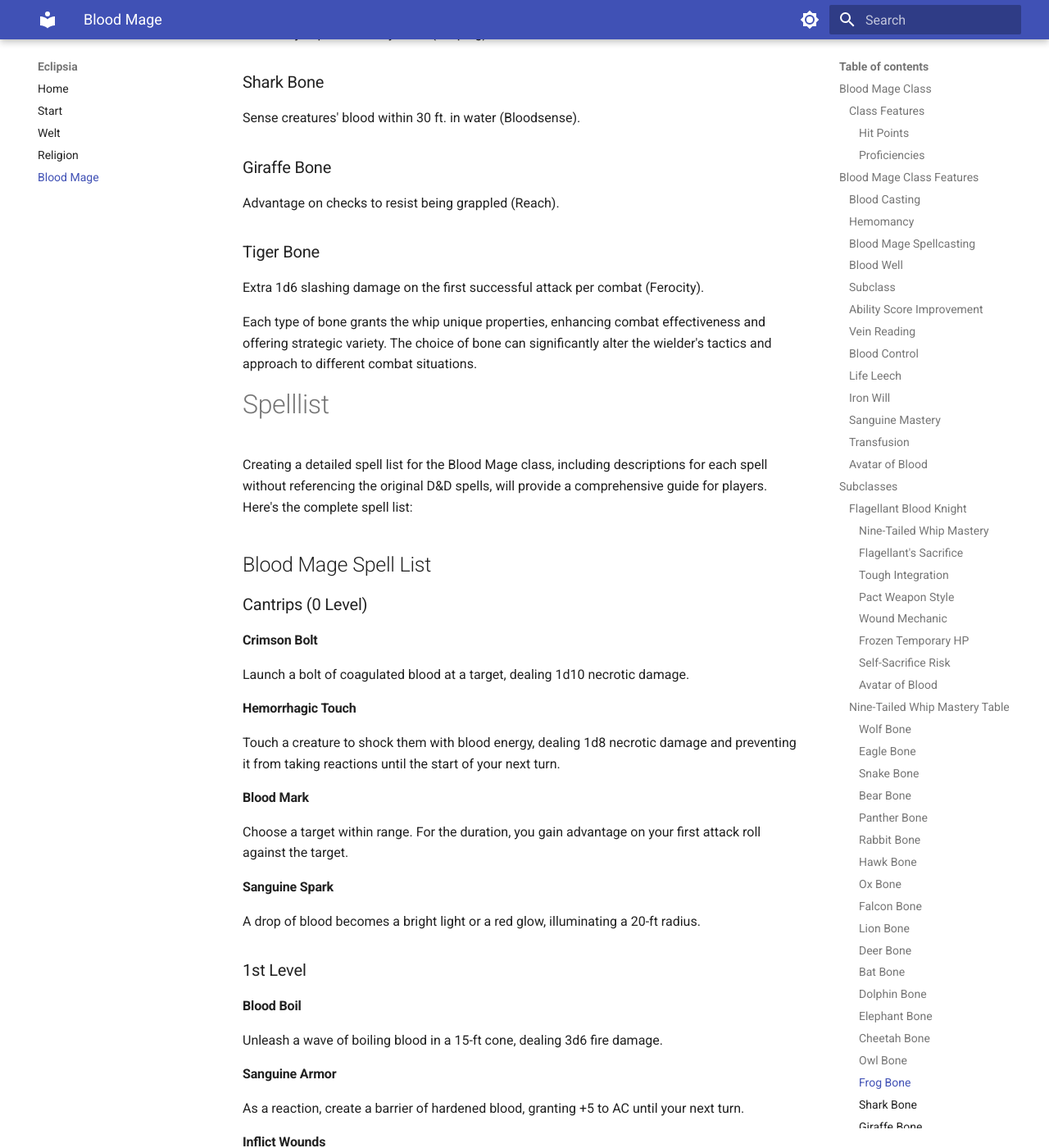
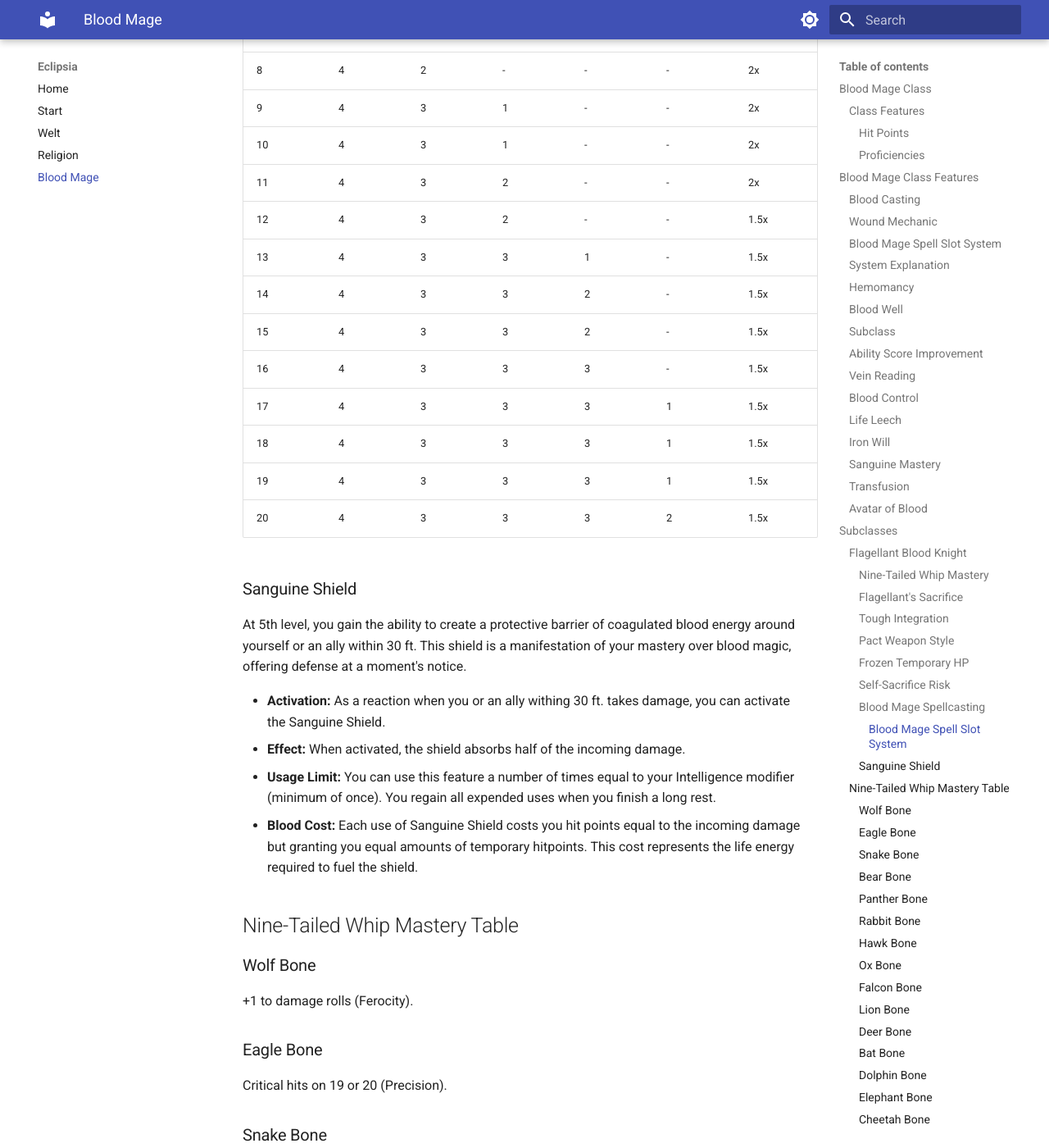
Before and after one commit to sleien/eclipsia, an MkDocs documentation site: the page built from docs/bloodmage.md, in a window 1280 px wide and 1400 px high, scrolled down 6185 px. Shown: the whole window at 82% size. Built offline with MkDocs 1.6.1 and Material for MkDocs 9.7.7, drawn with Linux system fonts in a browser that asks for light colours; some of the changed text lies outside the part shown.

Commit message:
blood mage update

```diff
--- a/docs/bloodmage.md
+++ b/docs/bloodmage.md
@@ -41,13 +41,47 @@
 | 20    | Avatar of Blood                |
 
 ### Blood Casting
-You use your own life force to fuel your spells. The HP cost of a spell is equal to your level times the spell's level.
+You use your own life force to fuel your spells. The HP cost of a spell is equal to your level times the spell's level. Learning two new spells for each level.
+
+### Wound Mechanic
+Risk of deep wounds on self-inflicted damage, with a d20 roll determining effects.
+
+### Blood Mage Spell Slot System
+
+| Level | 1st | 2nd | 3rd | 4th | 5th | 6th | 7th | 8th | 9th | HP Cost Multiplier Beyond Limit |
+|-------|-----|-----|-----|-----|-----|-----|-----|-----|-----|---------------------------------|
+| 1     | 2   | -   | -   | -   | -   | -   | -   | -   | -   | 3x                              |
+| 2     | 3   | -   | -   | -   | -   | -   | -   | -   | -   | 3x                              |
+| 3     | 4   | 2   | -   | -   | -   | -   | -   | -   | -   | 3x                              |
+| 4     | 4   | 3   | -   | -   | -   | -   | -   | -   | -   | 2.5x                            |
+| 5     | 4   | 3   | 2   | -   | -   | -   | -   | -   | -   | 2.5x                            |
+| 6     | 4   | 3   | 3   | -   | -   | -   | -   | -   | -   | 2.5x                            |
+| 7     | 4   | 3   | 3   | 1   | -   | -   | -   | -   | -   | 2.5x                            |
+| 8     | 4   | 3   | 3   | 2   | -   | -   | -   | -   | -   | 2x                              |
+| 9     | 4   | 3   | 3   | 3   | 1   | -   | -   | -   | -   | 2x                              |
+| 10    | 4   | 3   | 3   | 3   | 2   | -   | -   | -   | -   | 2x                              |
+| 11    | 4   | 3   | 3   | 3   | 2   | 1   | -   | -   | -   | 2x                              |
+| 12    | 4   | 3   | 3   | 3   | 2   | 1   | -   | -   | -   | 1.5x                            |
+| 13    | 4   | 3   | 3   | 3   | 2   | 1   | 1   | -   | -   | 1.5x                            |
+| 14    | 4   | 3   | 3   | 3   | 2   | 1   | 1   | -   | -   | 1.5x                            |
+| 15    | 4   | 3   | 3   | 3   | 2   | 1   | 1   | 1   | -   | 1.5x                            |
+| 16    | 4   | 3   | 3   | 3   | 2   | 1   | 1   | 1   | -   | 1.5x                            |
+| 17    | 4   | 3   | 3   | 3   | 2   | 1   | 1   | 1   | 1   | 1.5x                            |
+| 18    | 4   | 3   | 3   | 3   | 3   | 1   | 1   | 1   | 1   | 1.5x                            |
+| 19    | 4   | 3   | 3   | 3   | 3   | 2   | 1   | 1   | 1   | 1.5x                            |
+| 20    | 4   | 3   | 3   | 3   | 3   | 2   | 2   | 1   | 1   | 1.5x                            |
+
+### System Explanation
+**Standard Spellcasting:**
+Up to the listed number of spells per spell level can be cast at the standard HP cost, which is equal to the character's level times the spell's level.
+
+**Beyond the Limit:**
+Casting spells beyond these limits costs additional hit points. The multiplier indicates how much more it costs. For example, at 1st level, casting a third 1st-level spell would cost twice the normal amount of hit points.
+
+The "deep wound" damage applies before the multiplier cost. The multiplier is added again, if the limit is surpased again.
 
 ### Hemomancy
 At 1st level, gain access to unique blood-based spells.
-
-### Blood Mage Spellcasting
-Half-caster progression similar to a Paladin or Ranger.
 
 ### Blood Well
 Starting at 2nd level, gain temporary hit points when you take damage from Blood Casting. Half the damage you take.
@@ -93,10 +127,7 @@
 Gain additional hit points as per the Tough feat.
 
 ### Pact Weapon Style
-Summon a melee weapon as your pact weapon.
-
-### Wound Mechanic
-Risk of deep wounds on self-inflicted damage, with a d20 roll determining effects.
+Summon a melee weapon as your pact weapon. Which an be called or dismissed as a bonus action.
 
 ### Frozen Temporary HP
 After combat, temporary hit points are frozen and can be renewed with self-damage.
@@ -104,8 +135,41 @@
 ### Self-Sacrifice Risk
 Instant death if hit points drop to 0 due to self-inflicted damage.
 
-### Avatar of Blood
-Transform into a being of pure blood energy, gaining resistance to damage and powerful blood abilities.
+### Blood Mage Spellcasting
+Half-caster progression.
+
+#### Blood Mage Spell Slot System
+
+| Level | 1st | 2nd | 3rd | 4th | 5th | HP Cost Multiplier Beyond Limit |
+|-------|-----|-----|-----|-----|-----|---------------------------------|
+| 1     | 2   | -   | -   | -   | -   | 3x                              |
+| 2     | 3   | -   | -   | -   | -   | 3x                              |
+| 3     | 3   | -   | -   | -   | -   | 3x                              |
+| 4     | 4   | -   | -   | -   | -   | 2.5x                            |
+| 5     | 4   | 1   | -   | -   | -   | 2.5x                            |
+| 6     | 4   | 2   | -   | -   | -   | 2.5x                            |
+| 7     | 4   | 2   | -   | -   | -   | 2.5x                            |
+| 8     | 4   | 2   | -   | -   | -   | 2x                              |
+| 9     | 4   | 3   | 1   | -   | -   | 2x                              |
+| 10    | 4   | 3   | 1   | -   | -   | 2x                              |
+| 11    | 4   | 3   | 2   | -   | -   | 2x                              |
+| 12    | 4   | 3   | 2   | -   | -   | 1.5x                            |
+| 13    | 4   | 3   | 3   | 1   | -   | 1.5x                            |
+| 14    | 4   | 3   | 3   | 2   | -   | 1.5x                            |
+| 15    | 4   | 3   | 3   | 2   | -   | 1.5x                            |
+| 16    | 4   | 3   | 3   | 3   | -   | 1.5x                            |
+| 17    | 4   | 3   | 3   | 3   | 1   | 1.5x                            |
+| 18    | 4   | 3   | 3   | 3   | 1   | 1.5x                            |
+| 19    | 4   | 3   | 3   | 3   | 1   | 1.5x                            |
+| 20    | 4   | 3   | 3   | 3   | 2   | 1.5x                            |
+
+### Sanguine Shield
+At 5th level, you gain the ability to create a protective barrier of coagulated blood energy around yourself or an ally within 30 ft. This shield is a manifestation of your mastery over blood magic, offering defense at a moment's notice.
+
+- **Activation:** As a reaction when you or an ally withing 30 ft. takes damage, you can activate the Sanguine Shield.
+- **Effect:** When activated, the shield absorbs half of the incoming damage.
+- **Usage Limit:** You can use this feature a number of times equal to your Intelligence modifier (minimum of once). You regain all expended uses when you finish a long rest.
+- **Blood Cost:** Each use of Sanguine Shield costs you hit points equal to the incoming damage but granting you equal amounts of temporary hitpoints. This cost represents the life energy required to fuel the shield.
 
 ## Nine-Tailed Whip Mastery Table
 
@@ -150,8 +214,6 @@
 ### Tiger Bone
 Extra 1d6 slashing damage on the first successful attack per combat (Ferocity).
 
-Each type of bone grants the whip unique properties, enhancing combat effectiveness and offering strategic variety. The choice of bone can significantly alter the wielder's tactics and approach to different combat situations.
-
 # Spelllist
 Creating a detailed spell list for the Blood Mage class, including descriptions for each spell without referencing the original D&D spells, will provide a comprehensive guide for players. Here's the complete spell list:
 
@@ -159,7 +221,7 @@
 
 ### Cantrips (0 Level)
 #### Crimson Bolt
-Launch a bolt of coagulated blood at a target, dealing 1d10 necrotic damage.
+Launch a bolt of coagulated blood at a target, dealing 1d10 necrotic damage. Range: 120 ft.
 #### Hemorrhagic Touch
 Touch a creature to shock them with blood energy, dealing 1d8 necrotic damage and preventing it from taking reactions until the start of your next turn.
 #### Blood Mark
@@ -169,13 +231,13 @@
 
 ### 1st Level
 #### Blood Boil
-Unleash a wave of boiling blood in a 15-ft cone, dealing 3d6 fire damage.
+Unleash a wave of boiling blood in a 15-ft cone, dealing 3d6 necrotic damage.
 #### Sanguine Armor
 As a reaction, create a barrier of hardened blood, granting +5 to AC until your next turn.
 #### Inflict Wounds
 Make a melee spell attack that deals 3d10 necrotic damage on a hit.
 #### Hemorrhagic Spray
-Fire a series of blood darts at targets, dealing 1d4 necrotic damage per dart.
+Fire a series of three blood darts at targets, dealing 1d4 necrotic damage per dart.
 #### Coagulate
 Touch a creature to heal it for 1d8 hit points.
 
@@ -191,7 +253,7 @@
 
 ### 3rd Level
 #### Hemorrhage
-Cause a burst of blood energy to explode, dealing 8d6 necrotic damage in a 20-ft radius.
+Cause a burst of blood energy to explode, dealing 8d6 necrotic damage in a 20-ft radius centered around the player.
 #### Vital Transfusion
 Touch a creature to siphon its life, dealing 3d6 necrotic damage and healing yourself for half the amount.
 #### Blood Siphon
```
